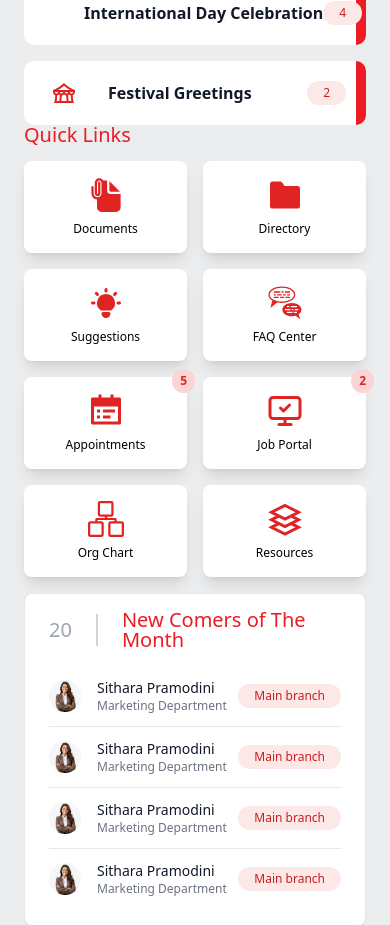
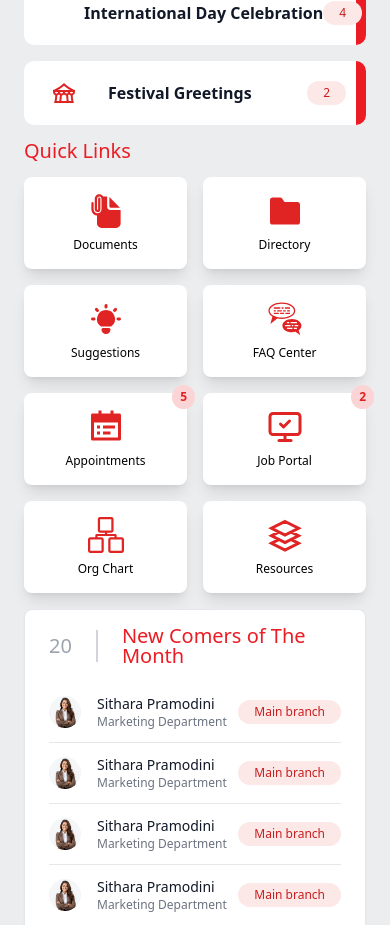
Before and after one commit to SitharaPramodini/singer-intranet-new, a React (Vite) app: page / in a window 390 px wide. Shown: the part 1239-2164 px from the top of the page. Built offline with nearby package versions, Linux system fonts and the light colour scheme.

Commit message:
quick link mt

```diff
--- a/package.json
+++ b/package.json
@@ -6,6 +6,7 @@
   "scripts": {
     "dev": "set PORT=3004 && vite",
     "build": "vite build",
+    "postinstall": "chmod +x node_modules/.bin/vite",
     "lint": "eslint . --ext js,jsx --report-unused-disable-directives --max-warnings 0",
     "preview": "vite preview"
   },
--- a/src/components/QuickLinks.jsx
+++ b/src/components/QuickLinks.jsx
@@ -21,7 +21,7 @@ const QuickLinks = () => {
   ];
 
   return (
-    <div className="w-full relative">
+    <div className="w-full relative md:mt-0 mt-4">
       <h5 className="text-xl font-normal leading-none mb-4 text-[#eb1c24] w-full">
         Quick Links
       </h5>
```
